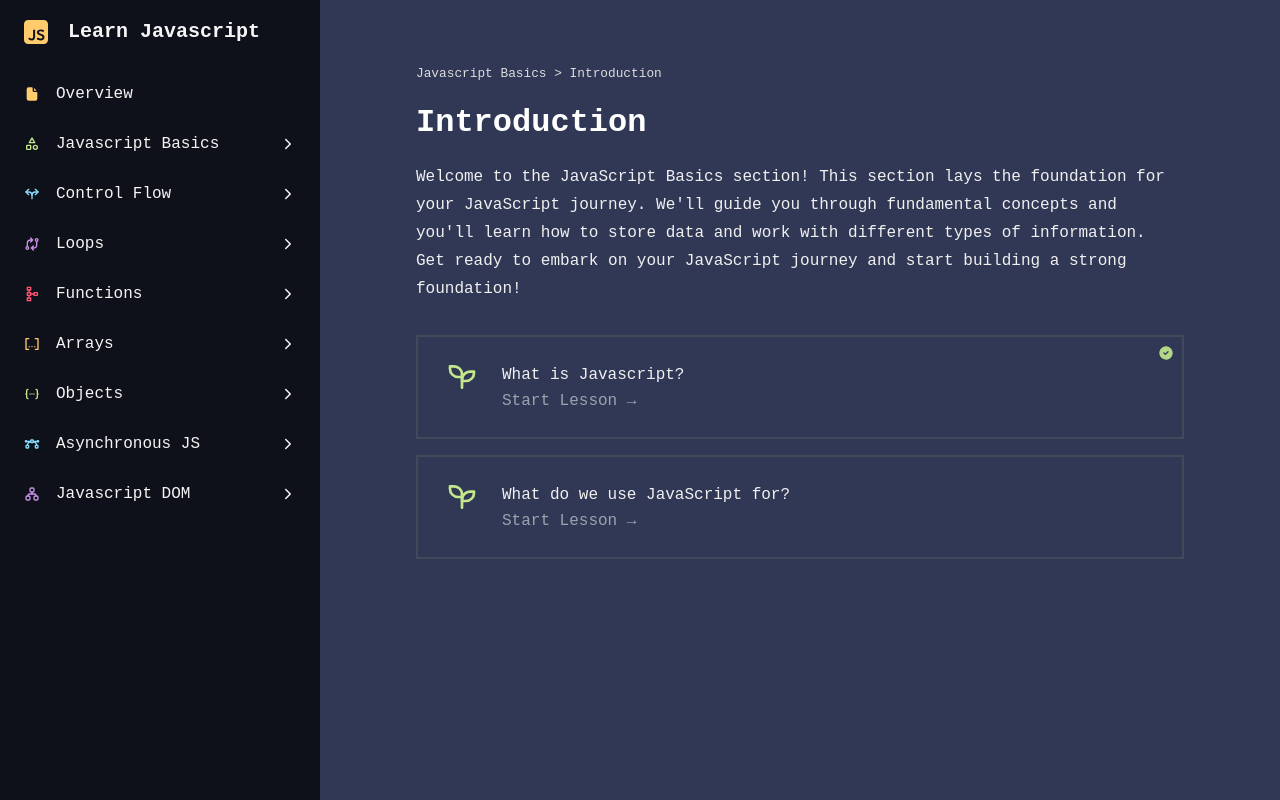
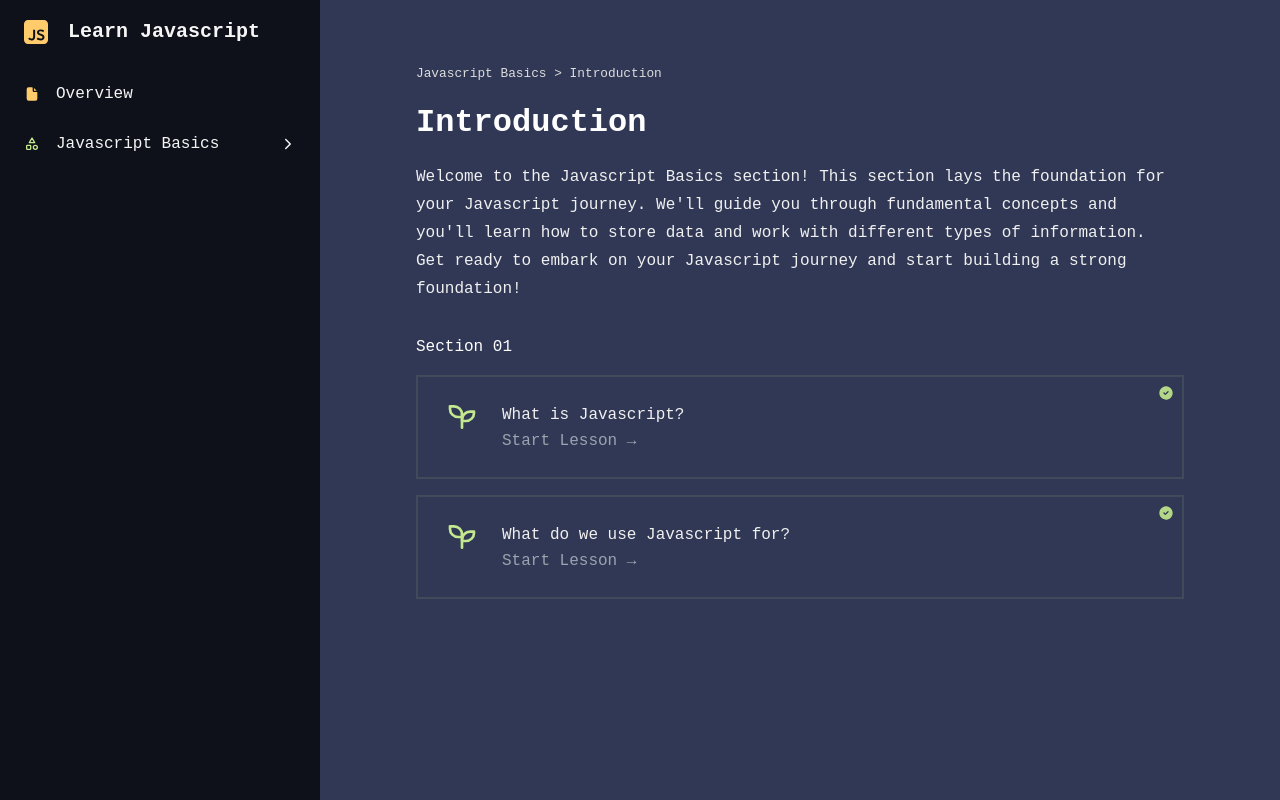
Before and after one commit to MunozCesarCM/Learn-Javascript, a React (Vite) app: page /javascript-basics/introduction in a window 1280 px wide. Built offline with nearby package versions, Linux system fonts and the light colour scheme; a web font is replaced by a local one.

Commit message:
Dynamic lesson content

```diff
--- a/src/App.jsx
+++ b/src/App.jsx
@@ -1,14 +1,14 @@
 import React, { useState, useEffect, Suspense } from 'react';
 import { Route, Routes, Navigate, useLocation } from 'react-router-dom';
 import { SiteContext } from './context/SiteContext';
+import SectionOverview from './pages/SectionOverview';
+import Lesson from './pages/Lesson';
 import Sidebar from './components/Sidebar';
+import { sitemap } from './constants/sitemap';
 
 const Home = React.lazy(() => import('./pages/Home'));
 
 const Overview = React.lazy(() => import('./pages/Overview'));
-
-const Introduction = React.lazy(() => import('./pages/JSBasics/Introduction'));
-const Variables = React.lazy(() => import('./pages/JSBasics/Variables'));
 
 const App = () => {
   const [sidebarActive, setSidebarActive] = useState(window.innerWidth > 1024);
@@ -20,15 +20,47 @@ const App = () => {
 
   return (
     <SiteContext.Provider value={{ sidebarActive, setSidebarActive }}>
-      <Suspense fallback={<div className='bg-terminal-grey w-screen h-screen' />}>
+      <Suspense fallback={<div className='w-screen h-screen' />}>
         {pathname !== '/' && (<Sidebar />)}
         <section className={pathname !== '/' && sidebarActive ? 'ml-80' : null}>
           <Routes>
             <Route path='/' element={<Home />} />
             <Route path='/overview' element={<Overview />} />
-            <Route path='/javascript-basics/' element={<Navigate to='/javascript-basics/introduction' />} />
-            <Route path='/javascript-basics/introduction' element={<Introduction />} />
-            <Route path='/javascript-basics/variables' element={<Variables />} />
+
+            {/* Map the main elements so they redirect to their first child */}
+            {sitemap.map((main) => {
+              if (main.id !== 'overview') {
+                return <Route
+                  key={main.id}
+                  path={`/${main.id}/`}
+                  element={<Navigate to={`/${main.id}/${main.children[0].id}`} />}
+                />
+              }
+            })}
+
+            {/* Map the children of every main element */}
+            {sitemap.map((main) => {
+              return main.children && main.children.map((child) => (
+                <>
+                <Route
+                  key={`${main.id}${child.id}`}
+                  path={`/${main.id}/${child.id}`}
+                  element={ <SectionOverview section={child} /> }
+                />
+
+                {/* Map every card's route */}
+                {child.cards.map((cardList) => (
+                  cardList.map((card) => (
+                    <Route
+                      key={`${main.id}${child.id}${card.id}`}
+                      path={`/${main.id}/${child.id}/${card.id}`}
+                      element={ <Lesson lesson={card} /> }
+                    />
+                  ))
+                ))}
+                </>
+              ))
+            })}
           </Routes>
         </section>
       </Suspense>
--- a/src/components/Card.jsx
+++ b/src/components/Card.jsx
@@ -1,24 +1,27 @@
+import { Link } from 'react-router-dom';
 import { TbSeeding, TbCode, TbCircleCheckFilled } from 'react-icons/tb';
 
-const Card = ({ title = 'No title', type = 'Lesson', complete = false}) => {
+const Card = ({ card }) => {
   return (
     <>
-      <div className={`relative my-4 border-2 ${type === 'Lesson' ? 'border-terminal-green' : 'border-terminal-yellow'} cursor-pointer border-opacity-10 hover:border-opacity-100 duration-100 group`}>
+      <Link to={card.id}>
+        <div className={`relative my-4 border-2 ${card.type === 'Lesson' ? 'border-terminal-green' : 'border-terminal-yellow'} cursor-pointer border-opacity-10 hover:border-opacity-100 duration-100 group`}>
           <div className="px-7 py-6 flex items-top justify-start space-x-6">
-          {type === 'Lesson' ? (
+            {card.type === 'Lesson' ? (
               <TbSeeding className="w-8 h-8 text-terminal-green" />
             ) : (
               <TbCode className="w-8 h-8 text-terminal-yellow" />
             )}
             <div className="space-y-2">
-            <p className="text-slate-800">{title}</p>
-            <span className={`text-gray-400 ${type === 'Lesson' ? 'group-hover:text-terminal-green' : 'group-hover:text-terminal-yellow'} duration-50`}>Start {type} →</span>
+              <p className="text-slate-800">{card.label}</p>
+              <span className={`text-gray-400 ${card.type === 'Lesson' ? 'group-hover:text-terminal-green' : 'group-hover:text-terminal-yellow'} duration-50`}>Start {card.type} →</span>
             </div>
           </div>
-        {complete ? (
-          <TbCircleCheckFilled className={`absolute top-2 right-2 opacity-90 ${type === 'Lesson' ? 'text-terminal-green' : 'text-terminal-yellow'}`} />
+          {true ? (
+            <TbCircleCheckFilled className={`absolute top-2 right-2 opacity-90 ${card.type === 'Lesson' ? 'text-terminal-green' : 'text-terminal-yellow'}`} />
           ) : null}
         </div>
+      </Link>
     </>
   );
 };
--- a/src/components/Sidebar.jsx
+++ b/src/components/Sidebar.jsx
@@ -1,7 +1,7 @@
 import { useState, useContext } from 'react';
 import { useNavigate } from 'react-router-dom';
 import { SiteContext } from '../context/SiteContext';
-import { IoIosArrowForward, IoIosArrowDown } from 'react-icons/io';
+import { IoIosArrowForward, IoIosArrowDown, IoMdPrint } from 'react-icons/io';
 import {
   TbFileFilled,
   TbTriangleSquareCircle,
@@ -17,7 +17,7 @@ import {
 } from 'react-icons/tb';
 import { MdSmartButton } from 'react-icons/md';
 import { RiJavascriptFill } from 'react-icons/ri';
-import { sidebar } from '../constants/sidebar';
+import { sitemap } from '../constants/sitemap';
 
 function getTitleIcon (name) {
   if ( name === 'TbFileFilled' ) return <TbFileFilled className='icon' />
@@ -34,7 +34,7 @@ function getTitleIcon (name) {
 
 const Sidebar = () => {
   const {sidebarActive, setSidebarActive} = useContext(SiteContext);
-  const [caretStates, setCaretStates] = useState(Array(sidebar.length).fill(false));
+  const [caretStates, setCaretStates] = useState(Array(sitemap.length).fill(false));
   const navigate = useNavigate();
 
   const toggleCaret = (index) => {
@@ -45,7 +45,7 @@ const Sidebar = () => {
 
   const handleClick = (item, index, hasChildren) => {
     if (hasChildren) toggleCaret(index);
-    else navigate(`/${item.toLowerCase().replaceAll(' ', '-')}`);
+    else navigate(`/${item}`);
   }
 
   return (
@@ -69,11 +69,11 @@ const Sidebar = () => {
           </div>
         </header>
         <ul className='list-none'>
-          {sidebar.map((item, index) => (
-            <li key={index}>
+          {sitemap.map((item, index) => (
+            <li key={item.id}>
               <span
                 className='my-2.5 mx-4 p-2 flex justify-between items-center rounded cursor-pointer select-none duration-50 hover:bg-terminal-grey'
-                onClick={() => handleClick(item.label, index, item.children !== undefined)}
+                onClick={() => handleClick(item.id, index, item.children !== undefined)}
               >
                 <div className='flex items-center'>
                   <span className={item.color}>
@@ -95,10 +95,10 @@ const Sidebar = () => {
                     <li
                       className='my-2.5 mr-4 ml-12 p-2 rounded cursor-pointer duration-50 hover:bg-terminal-grey'
                       key={childIndex}
-                      onClick={() => navigate(`/${item.label.toLowerCase().replaceAll(' ', '-')}/${child.toLowerCase().replaceAll(' ', '-')}`)}
+                      onClick={() => navigate(`/${item.id}/${child.id}`)}
                     >
                       <span className={item.color}># </span>
-                      {child}
+                      {child.label}
                     </li>
                   ))}
                 </ul>
--- a/src/constants/sidebar.js
+++ /dev/null
@@ -1,104 +0,0 @@
-export const sidebar = [
-  {
-    label: 'Overview',
-    color: 'text-[#FFCB6B]',
-    icon: 'TbFileFilled',
-  },
-  {
-    label: 'Javascript Basics',
-    icon: 'TbTriangleSquareCircle',
-    color: 'text-[#C3E88D]',
-    children: [
-      'Introduction',
-      'Variables',
-      'Booleans',
-      'Arithmetic Operators',
-      'Strings',
-      'Arrays',
-      'Objects',
-    ],
-  },
-  {
-    label: 'Control Flow',
-    icon: 'TbArrowLeftRight',
-    color: 'text-[#89DDFF]',
-    children: [
-      'Conditionals',
-      'Comparison Operators',
-      'Logical Operators',
-      'Switch Statements',
-      'Exception Handling',
-    ],
-  },
-  {
-    label: 'Loops',
-    icon: 'TbExchange',
-    color: 'text-[#C792EA]',
-    children: [
-      'for Loop',
-      'while Loop',
-      'do-while Loop',
-      'Nested Loops',
-      'Control Statements',
-    ],
-  },
-  {
-    label: 'Functions',
-    icon: 'TbSchema',
-    color: 'text-terminal-red',
-    children: [
-      'Introduction',
-      'Parameters',
-      'Function Scope',
-      'Arrow Functions',
-      'Closures',
-    ],
-  },
-  {
-    label: 'Arrays',
-    icon: 'TbBracketsContain',
-    color: 'text-[#FFCB6B]',
-    children: [
-      'Introduction',
-      'Array Methods',
-    ],
-  },
-  {
-    label: 'Objects',
-    icon: 'TbCodeDots',
-    color: 'text-[#C3E88D]',
-    children: [
-      'Introduction',
-      'Properties',
-      'Constructors',
-      'Prototypes',
-      'ES6 Classes',
-    ],
-  },
-  {
-    label: 'Asynchronous JS',
-    icon: 'TbVectorBezier',
-    color: 'text-[#89DDFF]',
-    children: [
-      'Introduction',
-      'Callback Functions',
-      'Promises',
-      'Async / Await',
-      'Fetch API',
-      'Error Handling',
-    ],
-  },
-  {
-    label: 'Javascript DOM',
-    icon: 'TbSitemap',
-    color: 'text-[#C792EA]',
-    children: [
-      'Introduction',
-      'Accessing DOM Elements',
-      'Modifying DOM Elements',
-      'DOM Traversal',
-      'Event Handling',
-      'Creating DOM Elements',
-    ],
-  },
-];
--- /dev/null
+++ b/src/constants/sitemap.js
@@ -0,0 +1,69 @@
+export const sitemap = [
+  {
+    id: 'overview',
+    label: 'Overview',
+    color: 'text-terminal-yellow',
+    icon: 'TbFileFilled',
+  },
+  {
+    id: 'javascript-basics',
+    label: 'Javascript Basics',
+    color: 'text-terminal-green',
+    icon: 'TbTriangleSquareCircle',
+
+    children: [
+      {
+        id: 'introduction',
+        label: 'Introduction',
+        content: 'Welcome to the Javascript Basics section! This section lays the foundation for your Javascript journey. We\'ll guide you through fundamental concepts and you\'ll learn how to store data and work with different types of information. Get ready to embark on your Javascript journey and start building a strong foundation!',
+
+        cards: [
+          [
+            {
+              id: 'what-is-javascript',
+              label: 'What is Javascript?',
+              type: 'Lesson',
+            },
+            {
+              id: 'what-do-we-use-javascript-for',
+              label: 'What do we use Javascript for?',
+              type: 'Lesson',
+            },
+          ],
+        ],
+      },
+      {
+        id: 'variables',
+        label: 'Variables',
+        content: 'Welcome to the Variables section! This section is designed for beginners to learn about Javascript variables. You\'ll discover how variables act as containers to store and manipulate data and you\'ll learn how to declare, assign, and update them as needed.',
+
+        cards: [
+          [
+            {
+              id: 'introduction-to-variables',
+              label: 'Introduction to Variables',
+              type: 'Lesson',
+            },
+            {
+              id: 'reassign-value-to-variable',
+              label: 'Reassign a value to a variable',
+              type: 'Challenge',
+            },
+            {
+              id: 'assign-value-to-variable',
+              label: 'Assign a value to a variable',
+              type: 'Challenge',
+            },
+          ],
+          [
+            {
+              id: 'comparison-operators',
+              label: 'Comparison Operators',
+              type: 'Lesson',
+            },
+          ],
+        ],
+      },
+    ],
+  },
+];
--- /dev/null
+++ b/src/pages/Lesson.jsx
@@ -0,0 +1,14 @@
+import Breadcrumb from '../components/Breadcrumb';
+
+const SectionOverview = ({ lesson }) => {
+  return (
+    <main className='topic-overview'>
+      <article>
+        <Breadcrumb />
+        <h1>{lesson.label}</h1>
+      </article>
+    </main>
+  );
+};
+
+export default SectionOverview;
--- /dev/null
+++ b/src/pages/SectionOverview.jsx
@@ -0,0 +1,26 @@
+import Breadcrumb from '../components/Breadcrumb';
+import Card from '../components/Card';
+
+const SectionOverview = ({ section }) => {
+  return (
+    <main className='topic-overview'>
+      <article>
+        <Breadcrumb />
+        <h1>{section.label}</h1>
+        <p>{section.content}</p>
+        <section>
+          {section.cards.map((card, index) => (
+            <div key={index}>
+              <h2>Section 0{index + 1}</h2>
+              {card.map((child) => (
+                <Card key={child.id} card={child} />
+              ))}
+            </div>
+          ))}
+        </section>
+      </article>
+    </main>
+  );
+};
+
+export default SectionOverview;
```
Lines whose indentation alone changed are shown as unchanged.
